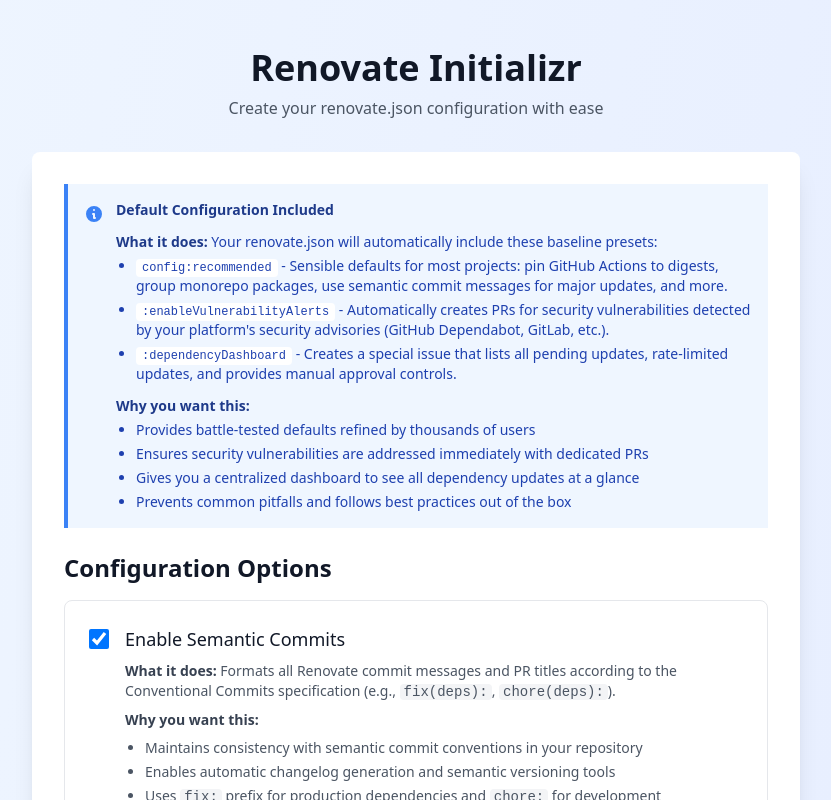
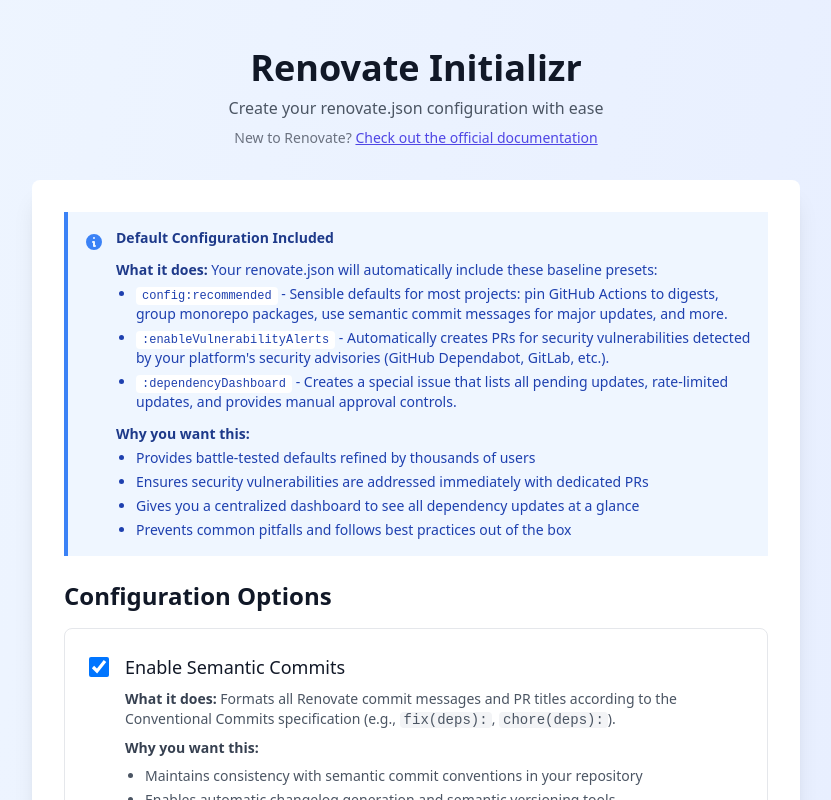
Before and after one commit to oglimmer/start-renovate, a Nuxt app in the folder frontend/: page / in a window 1280 px wide. Shown: the top 800 px of the page, without its empty margins (224-1055 px from the left). Built offline with nearby package versions, Linux system fonts and the light colour scheme.

Commit message:
Add documentation link for new users in app.vue

```diff
--- a/frontend/app/app.vue
+++ b/frontend/app/app.vue
@@ -4,6 +4,12 @@
       <div class="text-center mb-8">
         <h1 class="text-4xl font-bold text-gray-900 mb-2">Renovate Initializr</h1>
         <p class="text-gray-600">Create your renovate.json configuration with ease</p>
+        <p class="text-sm text-gray-500 mt-2">
+          New to Renovate?
+          <a href="https://docs.renovatebot.com/" target="_blank" rel="noopener noreferrer" class="text-indigo-600 hover:text-indigo-800 underline">
+            Check out the official documentation
+          </a>
+        </p>
       </div>
 
       <div class="bg-white shadow-xl rounded-lg p-8 mb-6">
```
